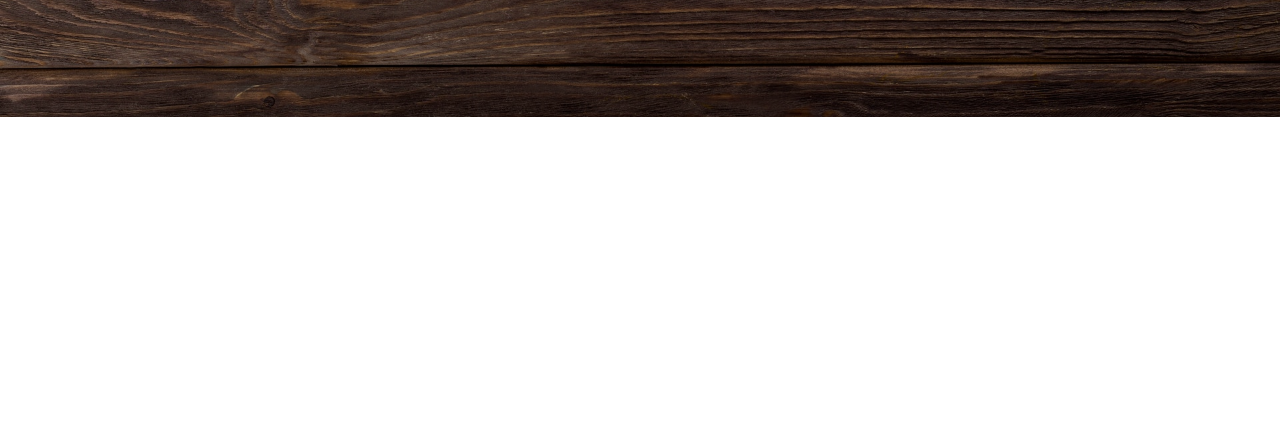
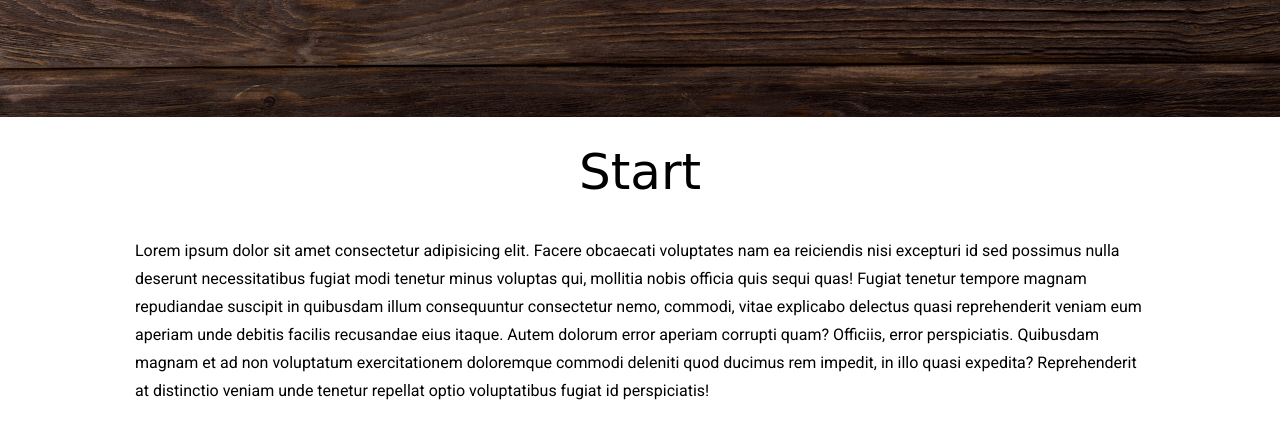
Before and after one commit to KristinaKalatay26/KristinaKalatay26.github.io, a plain HTML site: page index.html in a window 1280 px wide. Shown: the part 683-1122 px from the top of the page. Before the commit the page ends 800 px from the top, so only its background shows below. Drawn offline with Linux system fonts and the light colour scheme; a web font is replaced by a local one.

Commit message:
section start added

```diff
--- a/index.html
+++ b/index.html
@@ -21,6 +21,18 @@
         <h1 class="site-header__h1 heading--h1">Restauracja Dolce Vita</h1>
         <a class="site-header__button btn btn--red btn--circle" href="#">Menu</a>
     </header>
+    <main>
+        <section class="site-section" id="start">
+            <h2 class="heading--h2">Start</h2>
+            <div class="container">
+                <div class="row">
+                    <div class="col">
+                        <p>Lorem ipsum dolor sit amet consectetur adipisicing elit. Facere obcaecati voluptates nam ea reiciendis nisi excepturi id sed possimus nulla deserunt necessitatibus fugiat modi tenetur minus voluptas qui, mollitia nobis officia quis sequi quas! Fugiat tenetur tempore magnam repudiandae suscipit in quibusdam illum consequuntur consectetur nemo, commodi, vitae explicabo delectus quasi reprehenderit veniam eum aperiam unde debitis facilis recusandae eius itaque. Autem dolorum error aperiam corrupti quam? Officiis, error perspiciatis. Quibusdam magnam et ad non voluptatum exercitationem doloremque commodi deleniti quod ducimus rem impedit, in illo quasi expedita? Reprehenderit at distinctio veniam unde tenetur repellat optio voluptatibus fugiat id perspiciatis!</p>
+                    </div>
+                </div>
+            </div>
+        </section>
+    </main>
 
     <script src="js/scripts.js"></script>
 </body>
--- a/scss/07-templates/_index.scss
+++ b/scss/07-templates/_index.scss
@@ -1 +1,2 @@
 @forward 'site-header';
+@forward 'site-section';
--- /dev/null
+++ b/scss/07-templates/_site-section.scss
@@ -0,0 +1,5 @@
+@use '../01-settings/' as *;
+.site-section {
+    min-height: 70vh;
+    padding-top: 3rem;
+}
```
Also changed, not shown: css/main.css, 1 other file.
